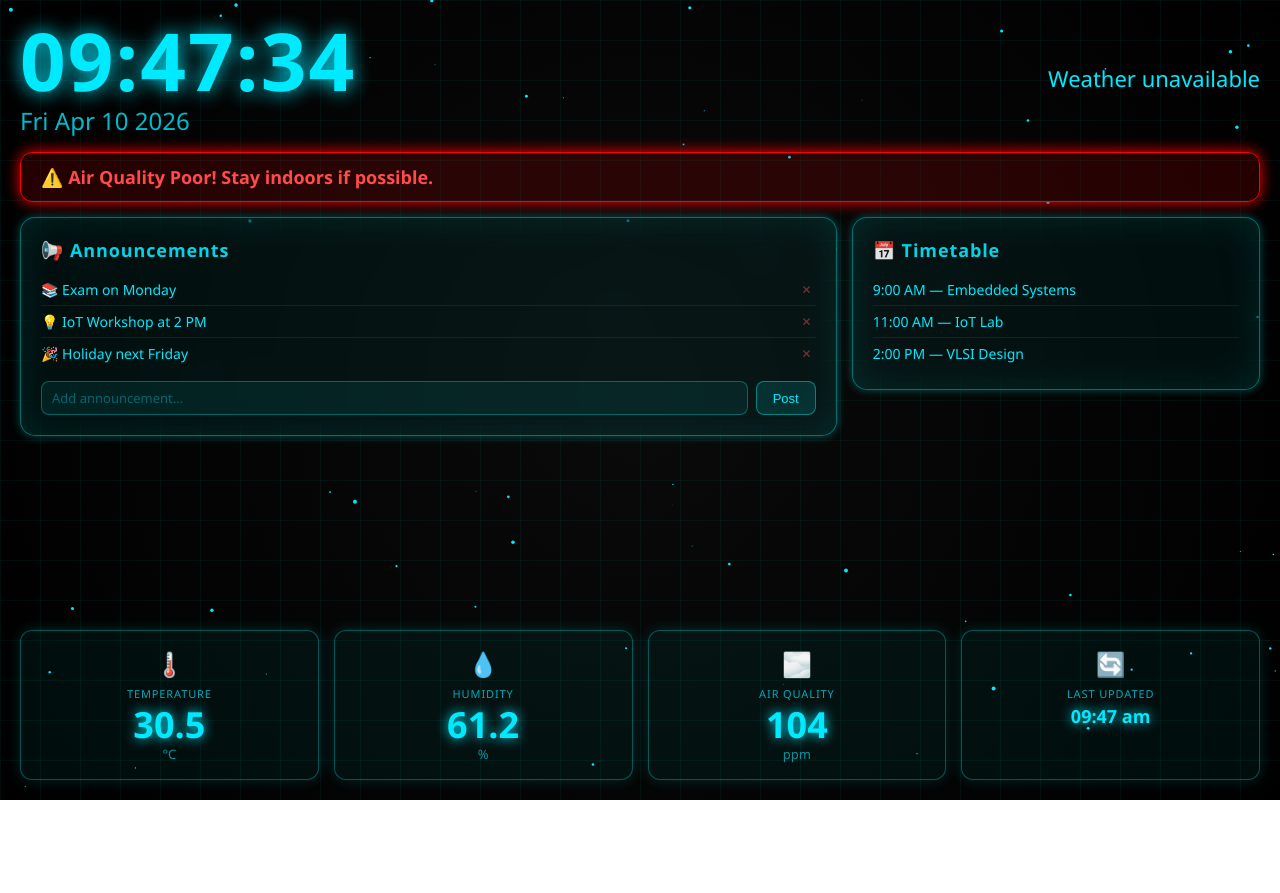
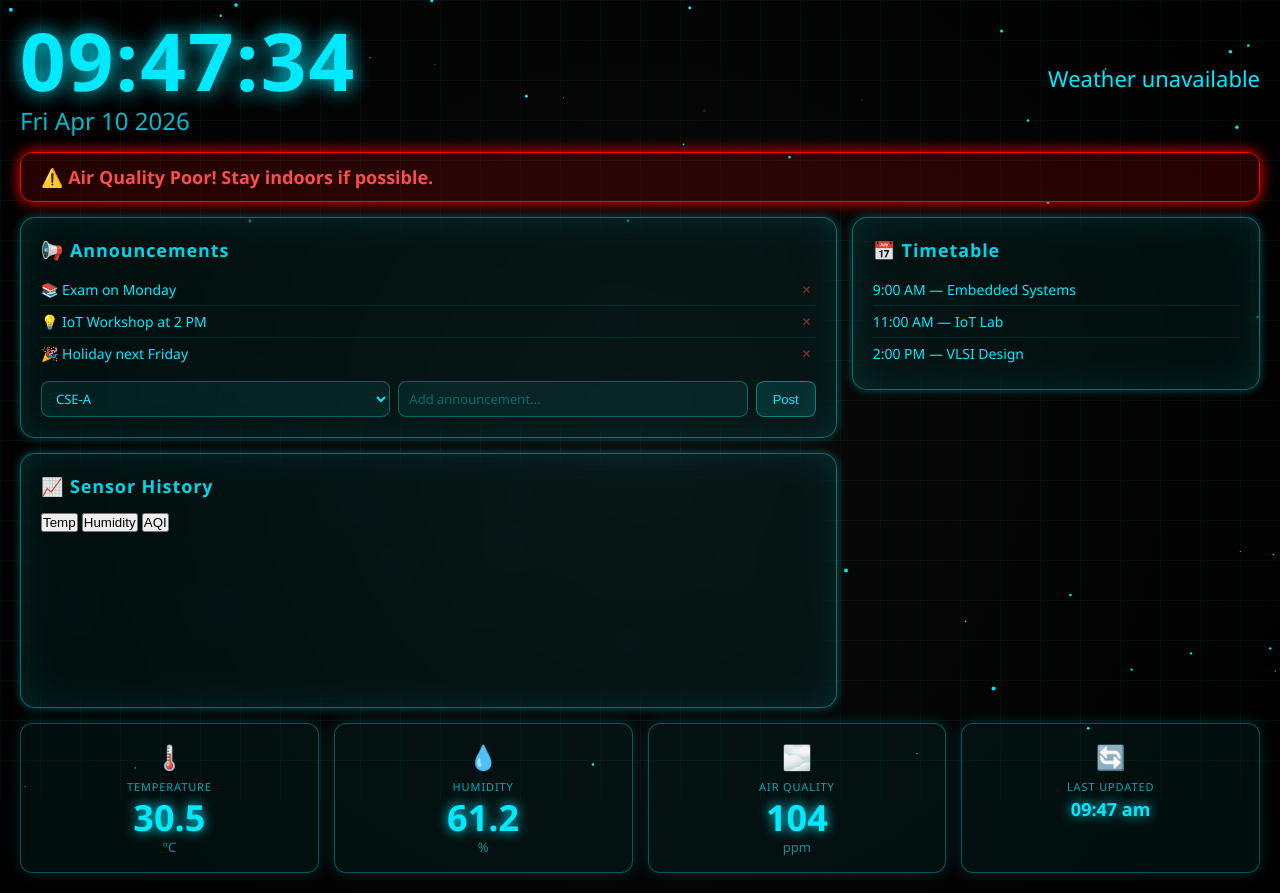
Before and after one commit to AdityaDas10/Mini-Project-IOT, a plain HTML site: page index.html in a window 1280 px wide. Before the commit the page ends 800 px from the top, so only its background shows below. Drawn offline with nearby package versions, Linux system fonts and the light colour scheme; no server answers.

Commit message:
5th change

```diff
--- a/index.html
+++ b/index.html
@@ -26,23 +26,48 @@
     ⚠️ Air Quality Poor! Stay indoors if possible.
   </div>
 
-  <!-- CENTER: Announcements -->
  <div class="center">
+
+  <!-- ANNOUNCEMENTS -->
   <div class="card">
     <h2>📢 Announcements</h2>
     <ul id="announcements"></ul>
-      <!-- INPUT ROW — required for addAnnouncement() to work -->
+
     <div class="ann-input-row">
+
+      <select id="class-select" class="ann-input">
+        <option value="CSE-A">CSE-A</option>
+        <option value="CSE-B">CSE-B</option>
+        <option value="ECE-A">ECE-A</option>
+        <option value="ECE-B">ECE-B</option>
+      </select>
+
       <input
        id="ann-input"
        class="ann-input"
       placeholder="Add announcement..."
       maxlength="100"
-          onkeydown="if(event.key==='Enter') addAnnouncement()"
+      onkeydown="if(event.key==='Enter') sendAnnouncement()"
     />
-        <button class="ann-btn" onclick="addAnnouncement()">Post</button>
+
+      <button class="ann-btn" onclick="sendAnnouncement()">Post</button>
     </div>
+  </div>  <!-- ✅ CLOSED PROPERLY -->
+
+
+  <!-- SENSOR HISTORY -->
+  <div class="card">
+    <h2>📈 Sensor History</h2>
+
+    <div class="chart-tabs">
+      <button class="ctab active" onclick="switchChart('temp', this)">Temp</button>
+      <button class="ctab" onclick="switchChart('hum', this)">Humidity</button>
+      <button class="ctab" onclick="switchChart('aqi', this)">AQI</button>
     </div>
+
+    <canvas id="histChart"></canvas>
+  </div>
+
 </div>
 
   <!-- RIGHT: Timetable -->
@@ -81,7 +106,7 @@
   </div>
 
 </div>
-
+<script src="https://cdnjs.cloudflare.com/ajax/libs/Chart.js/4.4.1/chart.umd.min.js"></script>
 <script src="script.js"></script>
 </body>
 </html>
```
Lines whose indentation alone changed are shown as unchanged.
